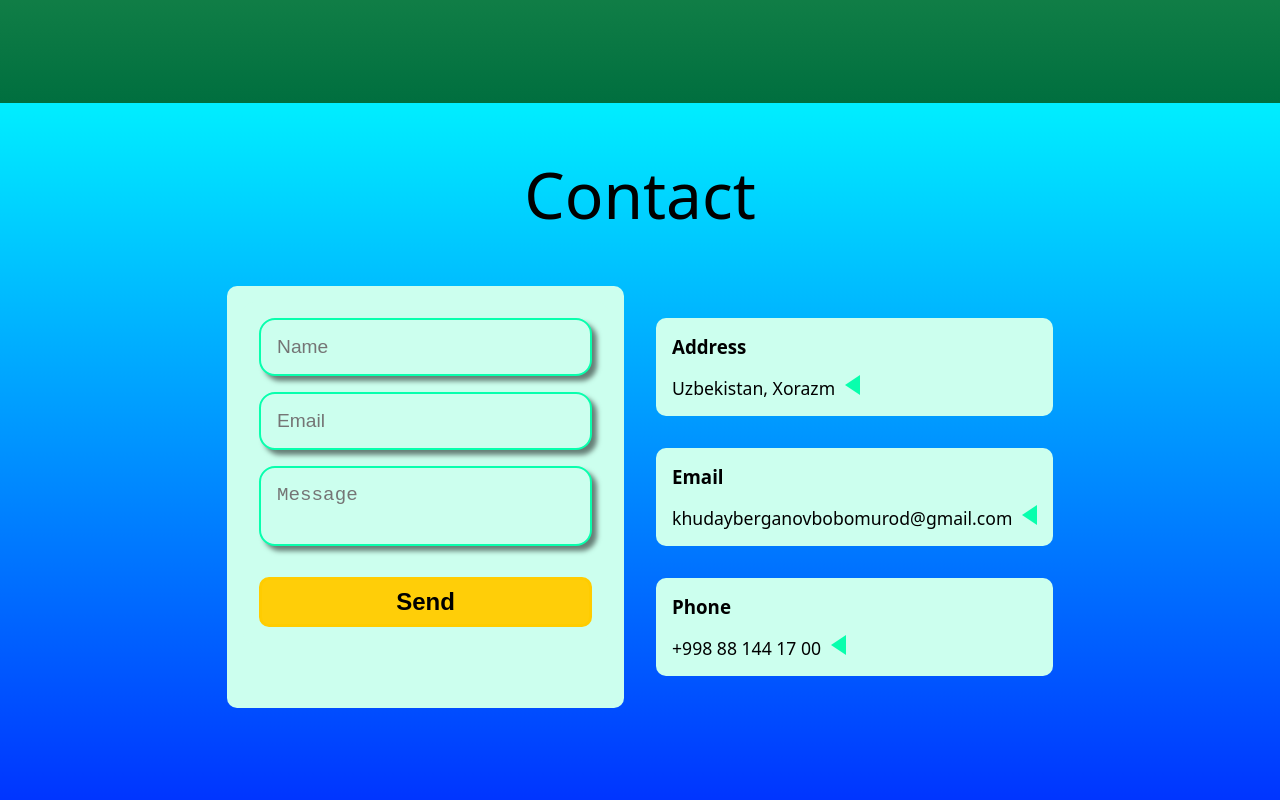
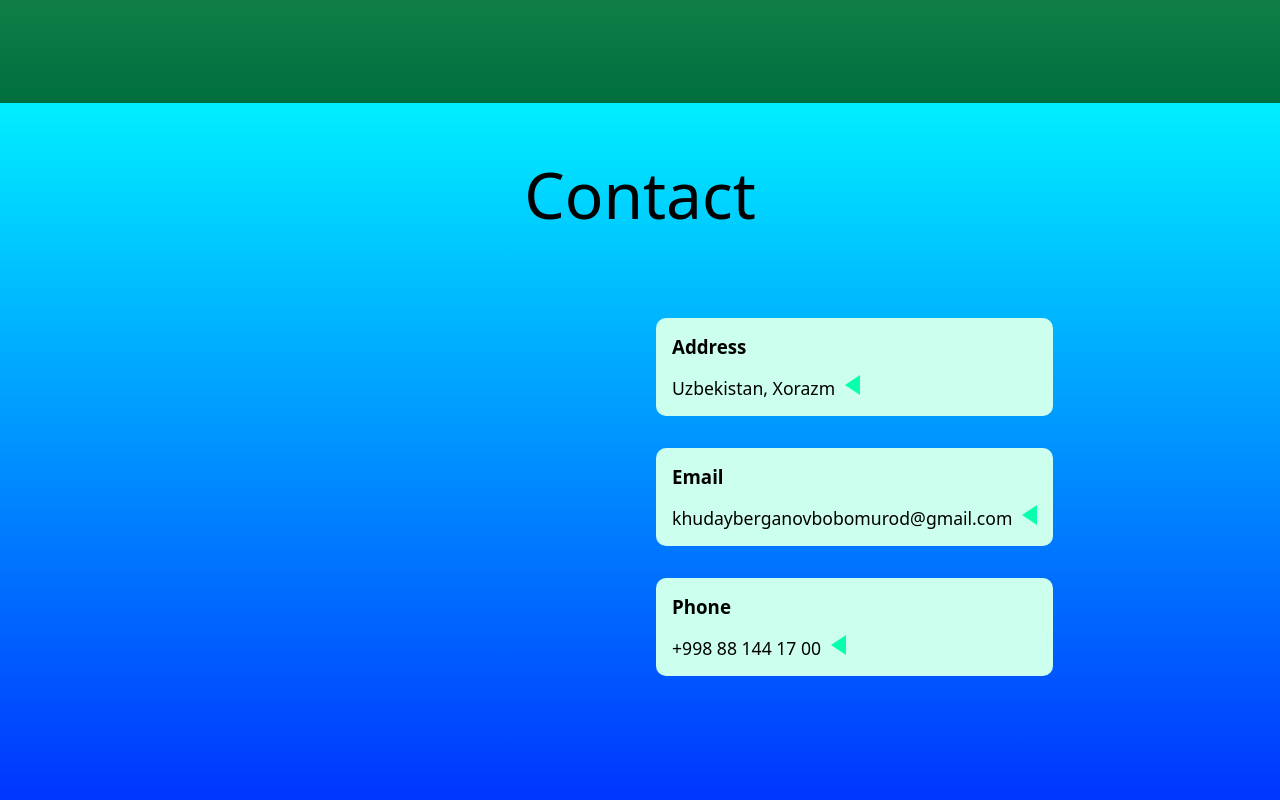
Before and after one commit to xbobomurod/portfolio, a plain HTML site: page index.html in a window 1280 px wide. Shown: the part 2809-3609 px from the top of the page. Drawn offline with Linux system fonts and the light colour scheme.

Commit message:
edited styles

```diff
--- a/css/about.css
+++ b/css/about.css
@@ -139,6 +139,7 @@
 @media (max-width: 768px) {
   #about {
     padding: 3rem;
+    height: auto;
   }
   .about-content {
     flex-direction: column;
--- a/css/skills.css
+++ b/css/skills.css
@@ -6,7 +6,6 @@
   background: linear-gradient(180deg, #6fd36f, #006f3f);
   min-height: 88vh;
   scroll-margin-top: 12vh;
-  box-shadow: 10px 5px 15px rgba(27, 241, 170, 0.5);
   height: 88vh;
   width: 100%;
 
--- a/index.html
+++ b/index.html
@@ -211,21 +211,12 @@
     <section id="contact">
       <h2>Contact</h2>
       <div class="contact-all-container">
-        <div class="container-form">
+        <!-- <div class="container-form">
           <form class="contact-input">
-            <input
-              type="text"
-              id="name"
-              name="name"
-              required
-              autofocus
-              autocapitalize
-              placeholder="Name"
-            />
+            <input type="text" id="name" name="name" placeholder="Name" />
             <input
               type="email"
               name="email"
-              required
               id="email"
               placeholder="Email"
               autocomplete="email"
@@ -235,7 +226,7 @@
               Send
             </button>
           </form>
-        </div>
+        </div> -->
         <div class="container-contact">
           <div class="contact-info">
             <h3>Address</h3>
```
